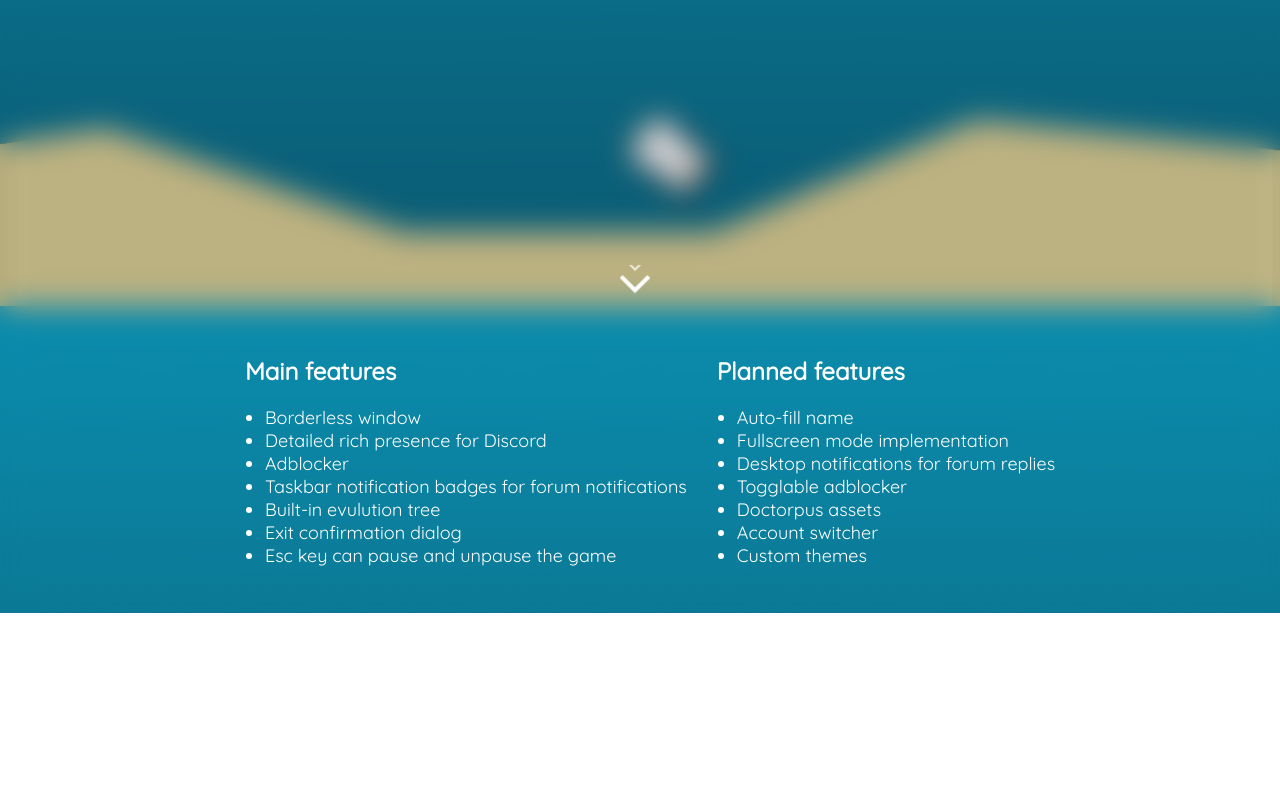
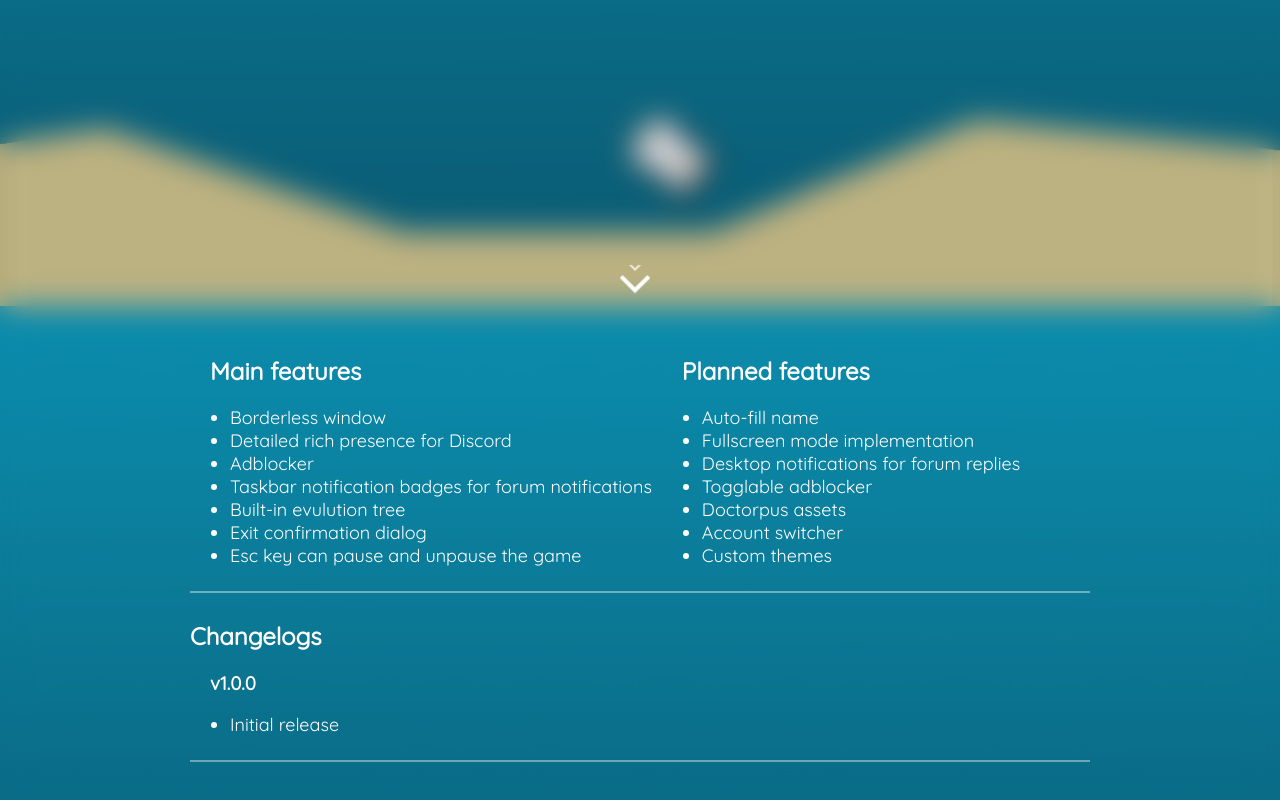
Before and after one commit to AirplanegoBrr/blockyfish-website, a plain HTML site: page index.html in a window 1280 px wide. Shown: the part 494-1294 px from the top of the page. Before the commit the page ends 1107 px from the top, so only its background shows below. Drawn offline with Linux system fonts and the light colour scheme; no server answers.

Commit message:
added changelogs

```diff
--- a/index.html
+++ b/index.html
@@ -77,6 +77,22 @@
                         </ul>
                     </div>
                 </div>
+                <hr>
+                <div class="row">
+                    <div>
+                        <h2>Changelogs</h2>
+                        <div>
+                            <h3 class="list-head">v1.0.0</h3>
+                            <ul>
+                                <li>
+                                    Initial release
+                                </li>
+                            </ul>
+                        </div>
+                    </div>
+                </div>
+                <hr>
+
             </div>
         </div>
     </div>
--- a/style.css
+++ b/style.css
@@ -56,7 +56,7 @@ h1 {
     font-size: xx-large;
 }
 hr {
-    border: #fffa solid 1px;
+    border: #fff6 double 1px;
 }
 #main {
     display: flex;
@@ -71,7 +71,8 @@ hr {
     height: 10px;
 }
 #container {
-    max-width: 1400px;
+    max-width: 900px;
+    width: 80vw;
 }
 #body {
     --opacity: 0.2;
```
